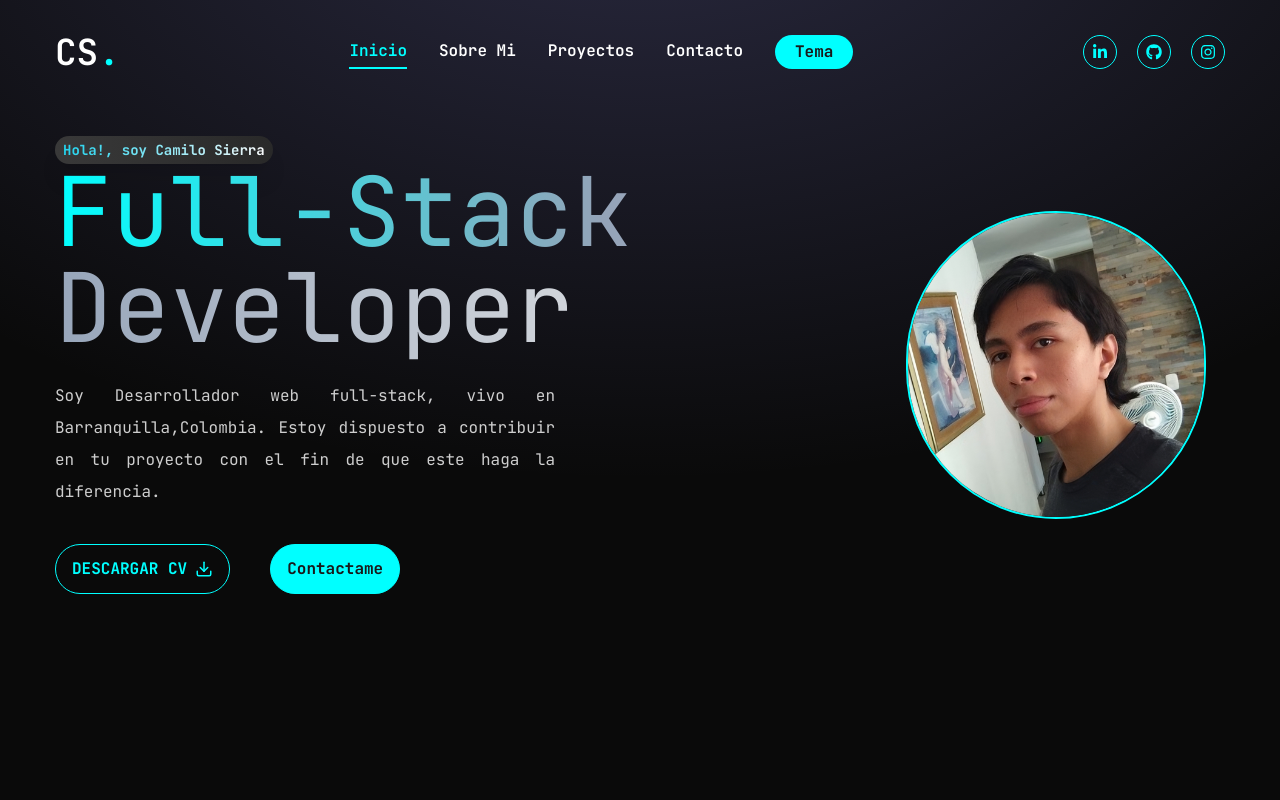
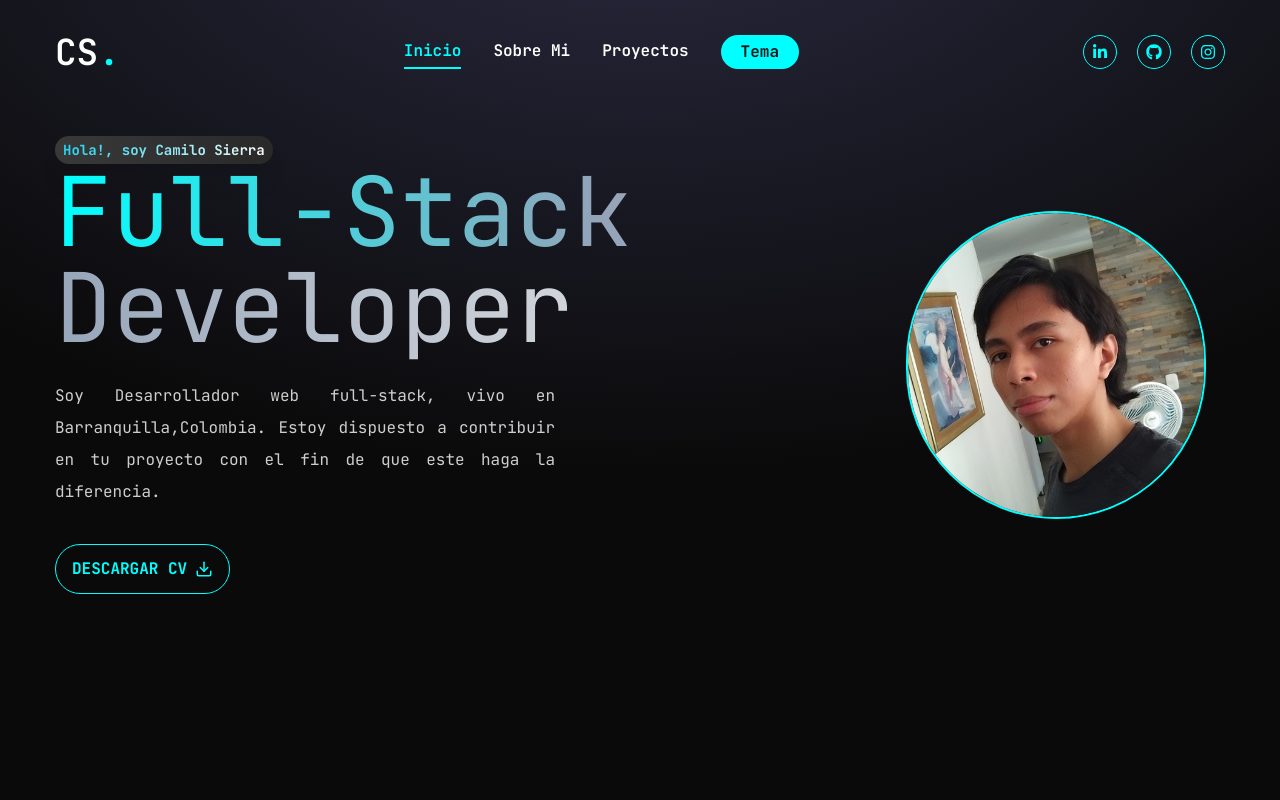
Before and after one commit to CAndresSierra/Portfolio, a Next.js app in the folder front/: page / in a window 1280 px wide. Shown: the top 800 px of the page. Built offline with nearby package versions, Linux system fonts and the light colour scheme.

Commit message:
update: contact removed for while

```diff
--- a/front/src/app/page.tsx
+++ b/front/src/app/page.tsx
@@ -53,11 +53,11 @@
                   DESCARGAR CV <FiDownload className="text-lg" />
                 </button>
               </a>
-              <Link href="/contact">
+              {/* <Link href="/contact">
                 <button className="flex gap-2 items-center border-[1px] rounded-full px-4 py-2 hover:bg-cyan-500 bg-cyan-400 border-cyan-400 dark:bg-accent dark:border-accent text-primary font-bold dark:hover:bg-transparent dark:hover:text-accent duration-200">
                   Contactame
                 </button>
-              </Link>
+              </Link> */}
             </div>
           </motion.div>
 
--- a/front/src/components/MobileNav.tsx
+++ b/front/src/components/MobileNav.tsx
@@ -31,10 +31,6 @@
   {
     name: "Proyectos",
     path: "/projects",
-  },
-  {
-    name: "Contacto",
-    path: "/contact",
   },
 ];
 
--- a/front/src/components/Nav.tsx
+++ b/front/src/components/Nav.tsx
@@ -23,10 +23,6 @@
   {
     name: "Proyectos",
     path: "/projects",
-  },
-  {
-    name: "Contacto",
-    path: "/contact",
   },
 ];
 
```
